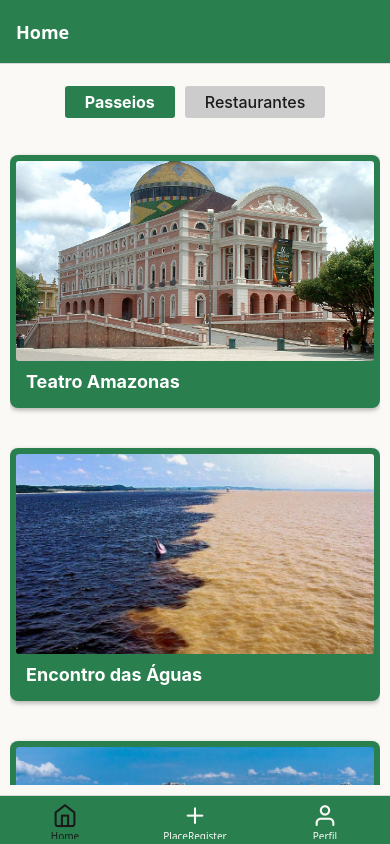
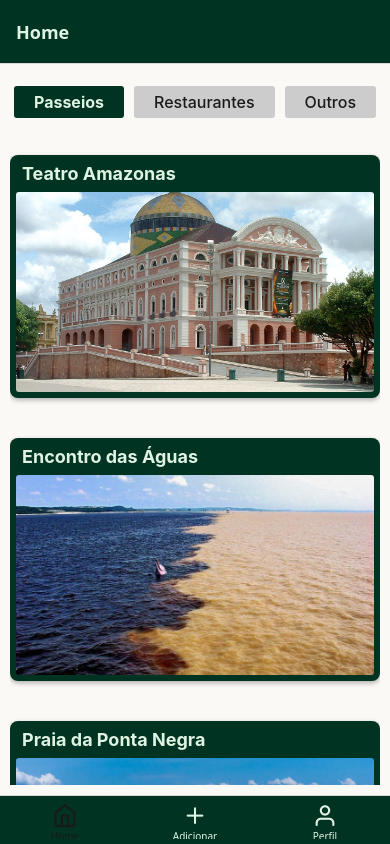
Before and after one commit to IsacPessoa/AmazonTour, a React Native app: screen /MainTabs in a window 390 px wide. Built offline with nearby package versions, Linux system fonts and the light colour scheme.

Commit message:
Criando logica para cadastrar novo local e organizando rotas

```diff
--- a/package.json
+++ b/package.json
@@ -11,17 +11,18 @@
   "dependencies": {
     "@expo/vector-icons": "^14.1.0",
     "@react-native-async-storage/async-storage": "^2.1.2",
+    "@react-native-picker/picker": "^2.11.0",
     "@react-navigation/bottom-tabs": "^7.3.13",
     "@react-navigation/native": "^7.1.9",
     "@react-navigation/native-stack": "^7.3.13",
     "expo": "~53.0.9",
+    "expo-image-picker": "~16.1.4",
     "expo-status-bar": "~2.2.3",
     "react": "19.0.0",
     "react-native": "0.79.2",
     "react-native-mask-text": "^0.14.2",
     "react-native-safe-area-context": "^5.4.0",
-    "react-native-screens": "~4.10.0",
-    "expo-image-picker": "~16.1.4"
+    "react-native-screens": "~4.10.0"
   },
   "devDependencies": {
     "@babel/core": "^7.20.0"
--- a/src/App.js
+++ b/src/App.js
@@ -26,7 +26,7 @@ export default function App() {
           component={LoginScreen}
           options={{ headerShown: false }}
         />
-        <Stack.Screen
+        {/* <Stack.Screen
           name="Perfil"
           component={PerfilScreen}
           options={{ headerShown: false }}
@@ -35,6 +35,13 @@ export default function App() {
           name="Home"
           component={HomeScreen}
           options={{ headerShown: true }}
+        />
+
+        */}
+        <Stack.Screen
+          name="MainTabs"
+          component={MainTabs}
+          options={{ headerShown: false }}
         />
         <Stack.Screen
           name="PlaceRegister"
@@ -46,11 +53,6 @@ export default function App() {
           component={DetailsScreen}
           options={{ headerShown: false }}
         />
-        <Stack.Screen
-          name="MainTabs"
-          component={MainTabs}
-          options={{ headerShown: false }}
-        />
       </Stack.Navigator>
     </NavigationContainer>
   );
--- a/src/components/MainTabs.js
+++ b/src/components/MainTabs.js
@@ -19,20 +19,20 @@ export default function MainTabs() {
             iconName = "home";
           } else if (route.name === "Perfil") {
             iconName = "user";
-          } else if (route.name === "PlaceRegister") {
+          } else if (route.name === "Adicionar") {
             iconName = "plus";
           }
           return <Feather name={iconName} size={size} color={color} />;
         },
         tabBarActiveTintColor: colors.softBlack,
-        tabBarInactiveTintColor: colors.offWhite,
+        tabBarInactiveTintColor: colors.mentaGreen,
         tabBarStyle: {
-          backgroundColor: colors.forestGreen,
+          backgroundColor: colors.darkGreen,
         },
         headerStyle: {
-          backgroundColor: colors.forestGreen,
+          backgroundColor: colors.darkGreen,
         },
-        headerTintColor: "#fff",
+        headerTintColor: colors.mentaGreen,
         headerTitleStyle: {
           fontWeight: "bold",
         },
@@ -43,7 +43,7 @@ export default function MainTabs() {
         component={HomeScreen}
         options={{ headerShown: true }}
       />
-      <Tab.Screen name="PlaceRegister" component={PlaceRegisterScreen} />
+      <Tab.Screen name="Adicionar" component={PlaceRegisterScreen} />
       <Tab.Screen name="Perfil" component={PerfilScreen} />
     </Tab.Navigator>
   );
--- a/src/screens/HomeScreen/index.js
+++ b/src/screens/HomeScreen/index.js
@@ -1,13 +1,7 @@
-import {
-  View,
-  Text,
-  FlatList,
-  TouchableOpacity,
-  Image,
-  Button,
-} from "react-native";
-import { useEffect, useState } from "react";
+import { View, Text, FlatList, TouchableOpacity, Image } from "react-native";
+import { useEffect, useState, useCallback } from "react";
 import AsyncStorage from "@react-native-async-storage/async-storage";
+import { useFocusEffect } from "@react-navigation/native";
 import styles from "./styles";
 import { pontosTuristicosIniciais } from "../../data/pontosTuristicosDB";
 
@@ -15,8 +9,7 @@ export default function HomeScreen({ navigation }) {
   const [pontosTuristicos, setPontosTuristicos] = useState([]);
   const [categoriaSelecionada, setCategoriaSelecionada] = useState("passeios");
 
-  useEffect(() => {
-    async function carregarDados() {
+  const carregarDados = async () => {
     try {
       const dados = await AsyncStorage.getItem("pontosTuristicos");
       if (dados === null) {
@@ -31,9 +24,17 @@ export default function HomeScreen({ navigation }) {
     } catch (erro) {
       console.log("Erro ao carregar dados:", erro);
     }
-    }
-    carregarDados();
+  };
+
+  useEffect(() => {
+    carregarDados(); // apenas na primeira vez que a tela é montada
   }, []);
+
+  useFocusEffect(
+    useCallback(() => {
+      carregarDados(); // toda vez que a tela voltar a estar em foco
+    }, [])
+  );
 
   function getImageFromKey(key) {
     switch (key) {
@@ -48,7 +49,7 @@ export default function HomeScreen({ navigation }) {
       case "caxiri":
         return require("../../assets/Caxiri.jpg");
       default:
-        return require("../../assets/TeatroAmazonas.jpg"); // coloque uma imagem fallback genérica
+        return require("../../assets/TeatroAmazonas.jpg");
     }
   }
 
@@ -57,13 +58,15 @@ export default function HomeScreen({ navigation }) {
   );
 
   function renderItem({ item }) {
-    const imageSource = getImageFromKey(item.imageKey);
+    const imageSource = item.imageUri
+      ? { uri: item.imageUri }
+      : getImageFromKey(item.imageKey);
 
     return (
       <TouchableOpacity
         style={styles.card}
         onPress={() =>
-          navigation.navigate("Details", {
+          navigation.getParent()?.navigate("Details", {
             ponto: {
               ...item,
               image: imageSource,
@@ -71,8 +74,8 @@ export default function HomeScreen({ navigation }) {
           })
         }
       >
+        <Text style={styles.title}>{item.titulo}</Text>
         <Image source={imageSource} style={styles.image} />
-        <Text style={styles.title}>{item.titulo}</Text>
       </TouchableOpacity>
     );
   }
@@ -80,7 +83,7 @@ export default function HomeScreen({ navigation }) {
   return (
     <View style={styles.container}>
       <View style={styles.categoriasContainer}>
-        {["passeios", "restaurantes"].map((categoria) => (
+        {["passeios", "restaurantes", "outros"].map((categoria) => (
           <TouchableOpacity
             key={categoria}
             style={[
--- a/src/screens/HomeScreen/styles.js
+++ b/src/screens/HomeScreen/styles.js
@@ -13,7 +13,7 @@ const styles = StyleSheet.create({
     marginTop: 25,
     borderRadius: 8,
     overflow: "hidden",
-    backgroundColor: colors.forestGreen,
+    backgroundColor: colors.darkGreen,
     elevation: 3,
     shadowColor: "#000",
     shadowOpacity: 0.3,
@@ -27,9 +27,11 @@ const styles = StyleSheet.create({
   },
   title: {
     fontSize: 18,
-    color: colors.white,
+    color: colors.mentaGreen,
     fontWeight: "bold",
-    padding: 10,
+    padding: 2,
+    paddingLeft: 6,
+    marginBottom: 6,
   },
 
   categoriasContainer: {
@@ -48,7 +50,7 @@ const styles = StyleSheet.create({
   },
 
   tabButtonAtivo: {
-    backgroundColor: colors.forestGreen,
+    backgroundColor: colors.darkGreen,
   },
 
   tabTexto: {
@@ -58,7 +60,7 @@ const styles = StyleSheet.create({
   },
 
   tabTextoAtivo: {
-    color: colors.white,
+    color: colors.mentaGreen,
     fontWeight: "bold",
   },
 });
--- a/src/screens/PlaceRegisterScreen/index.js
+++ b/src/screens/PlaceRegisterScreen/index.js
@@ -1,24 +1,36 @@
-import React, { useState } from "react";
+import React, { useEffect, useState } from "react";
 import {
   View,
   Text,
   TextInput,
   Button,
   Image,
-  StyleSheet,
   TouchableOpacity,
   Alert,
   ScrollView,
 } from "react-native";
 
+import { Picker } from "@react-native-picker/picker";
+import * as ImagePicker from "expo-image-picker";
+import AsyncStorage from "@react-native-async-storage/async-storage";
 import styles from "./styles";
 
-import * as ImagePicker from "expo-image-picker";
+export default function PlaceRegisterScreen({ route, navigation }) {
+  const pontoParaEditar = route.params?.pontoParaEditar || null;
 
-export default function PlaceRegisterScreen() {
   const [name, setName] = useState("");
   const [description, setDescription] = useState("");
   const [image, setImage] = useState(null);
+  const [categoria, setCategoria] = useState("passeios");
+
+  useEffect(() => {
+    if (pontoParaEditar) {
+      setName(pontoParaEditar.titulo);
+      setDescription(pontoParaEditar.descricao);
+      setImage(pontoParaEditar.imageUri);
+      setCategoria(pontoParaEditar.categoria);
+    }
+  }, [pontoParaEditar]);
 
   const pickImage = async () => {
     const permissionResult =
@@ -38,24 +50,72 @@ export default function PlaceRegisterScreen() {
     }
   };
 
-  const handleRegister = () => {
+  const handleRegister = async () => {
     if (!name || !description || !image) {
       Alert.alert("Erro", "Preencha todos os campos!");
       return;
     }
 
-    console.log("Lugar cadastrado:", { name, description, image });
+    try {
+      const dadosExistentes = await AsyncStorage.getItem("pontosTuristicos");
+      let pontos = dadosExistentes ? JSON.parse(dadosExistentes) : [];
 
-    Alert.alert("Sucesso", "Lugar cadastrado com sucesso!");
+      if (pontoParaEditar) {
+        // Atualiza o ponto existente
+        pontos = pontos.map((p) =>
+          p.id === pontoParaEditar.id
+            ? {
+                ...p,
+                titulo: name,
+                descricao: description,
+                imageUri: image,
+                categoria,
+              }
+            : p
+        );
+      } else {
+        // Adiciona novo ponto
+        pontos.push({
+          id: Date.now().toString(),
+          titulo: name,
+          descricao: description,
+          imageUri: image,
+          categoria,
+        });
+      }
 
-    setName("");
-    setDescription("");
-    setImage(null);
+      await AsyncStorage.setItem("pontosTuristicos", JSON.stringify(pontos));
+
+      Alert.alert(
+        "Sucesso",
+        pontoParaEditar
+          ? "Lugar atualizado com sucesso!"
+          : "Lugar cadastrado com sucesso!"
+      );
+
+      navigation.reset({
+        index: 0,
+        routes: [
+          {
+            name: "MainTabs",
+            state: {
+              index: 0,
+              routes: [{ name: "Home" }],
+            },
+          },
+        ],
+      });
+    } catch (error) {
+      Alert.alert("Erro", "Não foi possível salvar o lugar.");
+      console.log(error);
+    }
   };
 
   return (
     <ScrollView contentContainerStyle={styles.container}>
-      <Text style={styles.title}>Cadastro de Lugar</Text>
+      <Text style={styles.title}>
+        {pontoParaEditar ? "Editar Lugar" : "Cadastro de Lugar"}
+      </Text>
 
       <TextInput
         style={styles.input}
@@ -72,6 +132,19 @@ export default function PlaceRegisterScreen() {
         multiline
       />
 
+      <View style={styles.categoriaPickerContainer}>
+        <Text style={styles.label}>Categoria:</Text>
+        <Picker
+          selectedValue={categoria}
+          onValueChange={(itemValue) => setCategoria(itemValue)}
+          style={styles.picker}
+        >
+          <Picker.Item label="Passeios" value="passeios" />
+          <Picker.Item label="Restaurantes" value="restaurantes" />
+          <Picker.Item label="Outros" value="outros" />
+        </Picker>
+      </View>
+
       <TouchableOpacity style={styles.imagePicker} onPress={pickImage}>
         {image ? (
           <Image source={{ uri: image }} style={styles.image} />
@@ -80,7 +153,11 @@ export default function PlaceRegisterScreen() {
         )}
       </TouchableOpacity>
 
-      <Button title="Cadastrar" onPress={handleRegister} color="#1e90ff" />
+      <Button
+        title={pontoParaEditar ? "Atualizar" : "Cadastrar"}
+        onPress={handleRegister}
+        color="#1e90ff"
+      />
     </ScrollView>
   );
 }
```
Also changed, not shown: src/screens/DetailsScreen/index.js (+62 -5 lines), 1 other file (tests, documents, lock files or other folders). Lines whose indentation alone changed are shown as unchanged.
